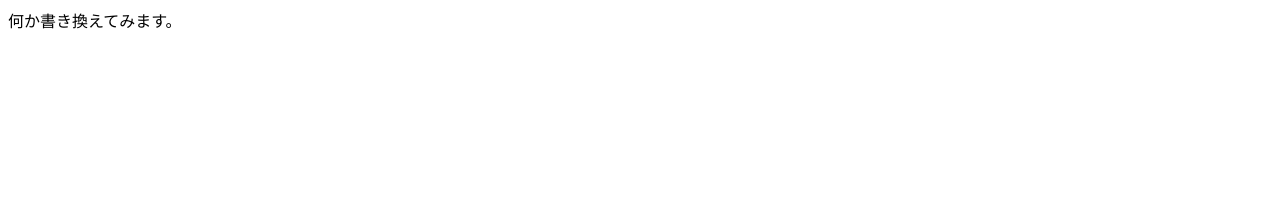
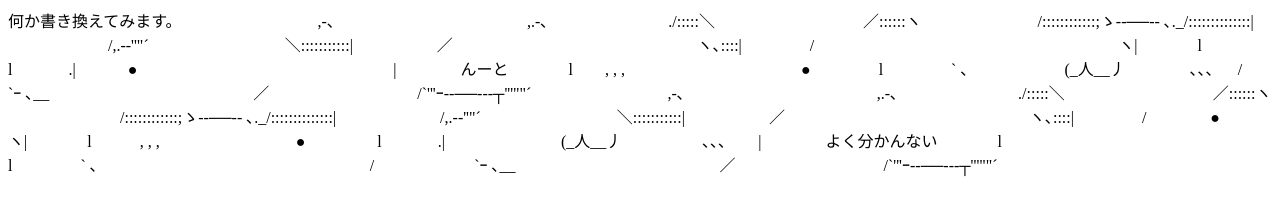
Before and after one commit to Eu-Blauberg/20230421-kkr-1, a plain HTML site: page index.html in a window 1280 px wide. Drawn offline with Linux system fonts and the light colour scheme.

Commit message:
Update index.html

```diff
--- a/index.html
+++ b/index.html
@@ -6,5 +6,31 @@
   </head>
   <body>
     何か書き換えてみます。
+　　　　　　　　 ,-､　　　　　　　　　　　　,.-､
+　　　　　　　 ./:::::＼　　　　　　　　　 ／::::::ヽ
+　　　　　　　/::::::::::::;ゝ--──-- ､._/::::::::::::::|
+　　　　　　 /,.-‐''"´ 　　　　　　　　 ＼:::::::::::|
+　　　　　／　 　　　　　　　　　　　　　　ヽ､::::|
+　　　　/　　　　　　　　　　　　　　　　　　　ヽ|
+　　 　 l　　　　　　　　　　 　 　 　 　 　 　 　 l
+　　　 .|　　　 ●　　　　　　　　　　　　　　　　|　　　　んーと
+　 　 　l　　, , ,　　　　　　　　　　　●　　　　 l
+　　　　` ､　　　　　　(_人__丿　　　　､､､ 　 /
+　　　　　　`ｰ ､__　　　　　　　　　　 　 　 ／
+　　　　　　　　　/`'''ｰ‐‐──‐‐‐┬'''""´
+
+　　　　　　　　 ,-､　　　　　　　　　　　　,.-､
+　　　　　　　 ./:::::＼　　　　　　　　　 ／::::::ヽ
+　　　　　　　/::::::::::::;ゝ--──-- ､._/::::::::::::::|
+　　　　　　 /,.-‐''"´ 　　　　　　　　 ＼:::::::::::|
+　　　　　／　 　　　　　　　　　　　　　　ヽ､::::|
+　　　　/　　　　●　　　 　 　 　 　 　 　 　 ヽ|
+　　 　 l　　　, , ,　　 　 　 　 　 　 ●　　　 　 l
+　　　 .|　　　 　　　　(_人__丿　　　　　､､､　　|　　　　よく分かんない
+　 　 　l　　　　　　　　　　　　　　　　　　　 　 l
+　　　　` ､　　　　　　　　 　 　 　 　 　 　 　 /
+　　　　　　`ｰ ､__　　　 　 　 　　　　　　　／
+　　　　　　　　　/`'''ｰ‐‐──‐‐‐┬'''""´
+
   </body>
 </html>
```
